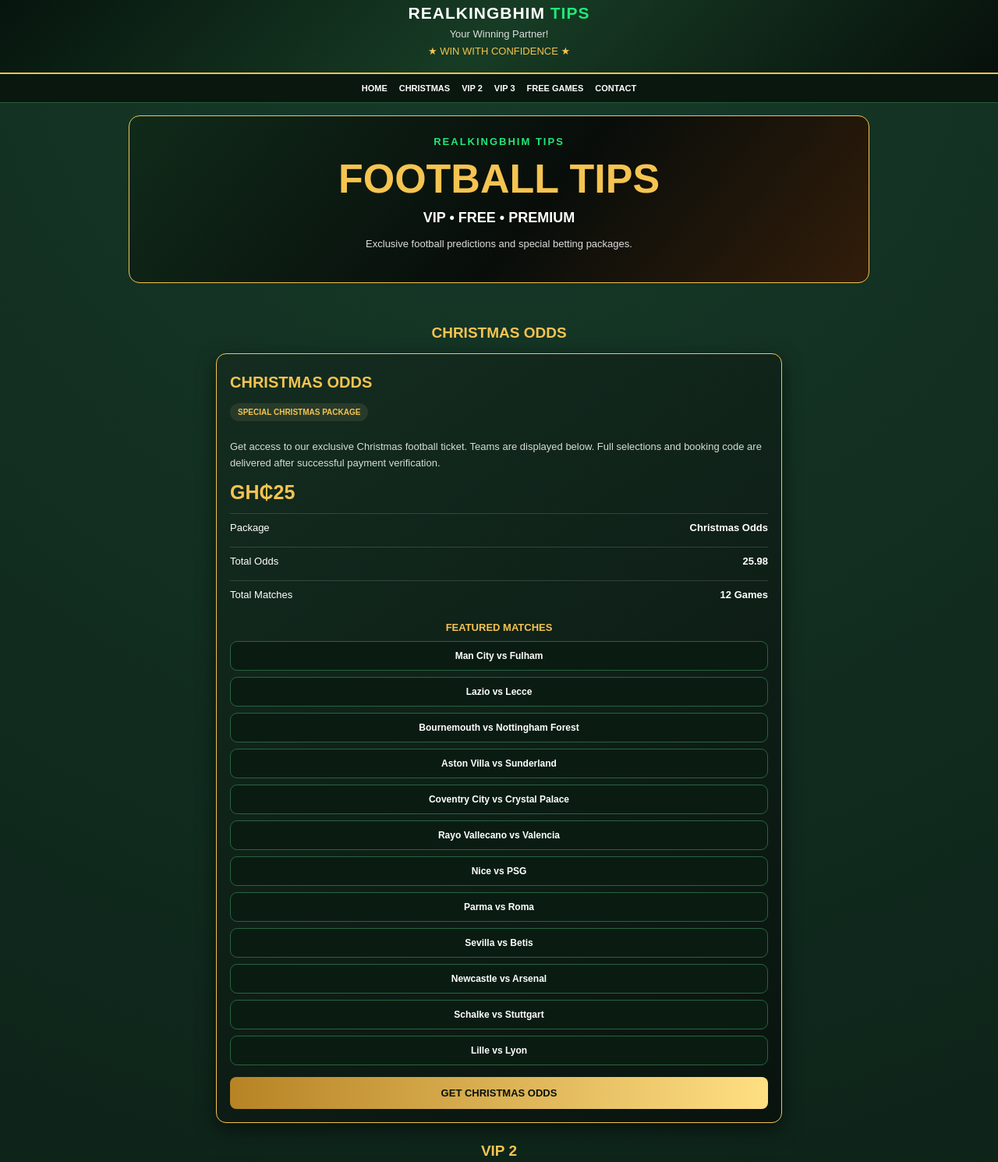
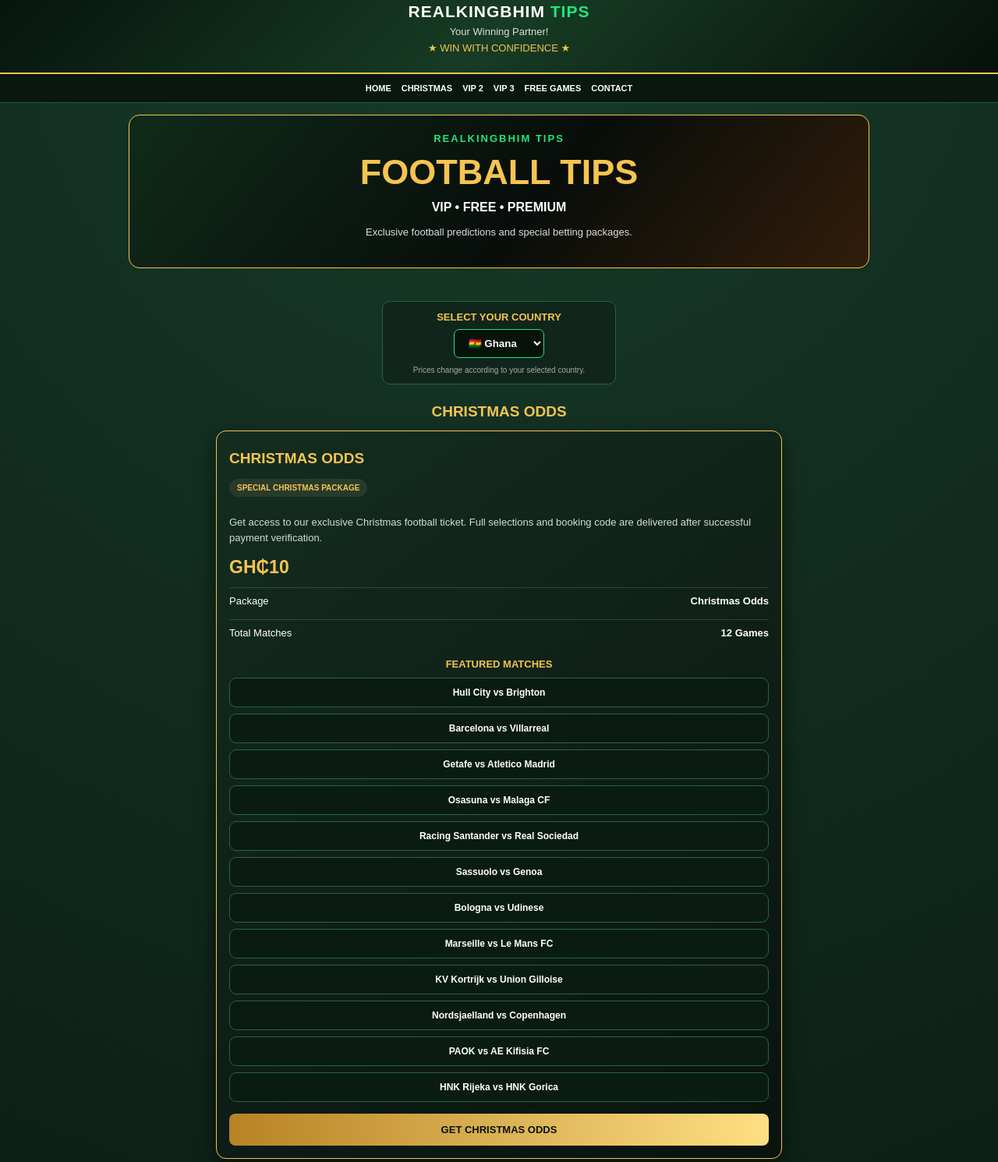
Before and after one commit to alhassansani2222-gif/realkingbhim-tips, a plain HTML site: page index.html in a window 1280 px wide. Shown: the part 15-1505 px from the top of the page at 78% size. Drawn offline with Linux system fonts and the light colour scheme.

Commit message:
Update index.html

```diff
--- a/index.html
+++ b/index.html
@@ -4,7 +4,7 @@
 <head>
 <meta charset="UTF-8">
 <meta name="viewport" content="width=device-width, initial-scale=1.0">
-<title>RealKingBhim Tips | VIP & Christmas Odds</title>
+<title>RealKingBhim Tips | Christmas & VIP Games</title>
 
 <style>
 :root{
@@ -18,62 +18,60 @@ html{scroll-behavior:smooth}
 body{
 margin:0;
 background:radial-gradient(circle at top,#173b29,#050d0a 70%);
-color:#fff;
-font-family:Arial,sans-serif;
-font-size:13px;
+color:#fff;font-family:Arial,sans-serif;font-size:13px;
 }
 header{
-padding:20px 12px;
-text-align:center;
+padding:18px 12px;text-align:center;
 background:linear-gradient(135deg,#06140d,#173c25,#07100b);
 border-bottom:2px solid var(--gold);
 }
 .logo{font-size:21px;font-weight:900;letter-spacing:1px}
 .logo span{color:var(--green)}
-header p{color:#ddd;margin:7px 0 0}
+header p{color:#ddd;margin:6px 0}
 nav{
-display:flex;justify-content:center;gap:15px;
+display:flex;justify-content:center;gap:13px;
 padding:12px 5px;background:#09170f;
 position:sticky;top:0;z-index:10;
 border-bottom:1px solid #245b3a;flex-wrap:wrap;
 }
 nav a{color:white;text-decoration:none;font-size:11px;font-weight:bold}
 .hero{
-margin:16px auto;padding:25px 13px;max-width:950px;
+margin:15px auto;padding:22px 12px;max-width:950px;
 text-align:center;border:1px solid var(--gold);
 border-radius:14px;
 background:linear-gradient(130deg,#102b1a,#080d0a 55%,#321d0a);
 }
 .hero .small{color:var(--green);font-weight:bold;letter-spacing:2px}
-.hero h1{font-size:clamp(32px,7vw,52px);margin:10px 0;color:var(--gold)}
-.hero h2{font-size:18px;margin:7px}
-.hero p{color:#ddd;line-height:1.6}
+.hero h1{font-size:clamp(30px,7vw,45px);margin:10px 0;color:var(--gold)}
+.hero h2{font-size:16px;margin:7px}
+.hero p{color:#ddd;line-height:1.5}
 .container{max-width:750px;margin:auto;padding:12px}
-.section-title{text-align:center;color:var(--gold);font-size:19px;margin:25px 0 15px}
+.section-title{text-align:center;color:var(--gold);font-size:19px;margin:24px 0 13px}
 .card{
 background:linear-gradient(145deg,#142d20,#09130e);
 border:1px solid var(--gold);border-radius:13px;
-padding:17px;margin-bottom:20px;
+padding:16px;margin-bottom:18px;
 box-shadow:0 8px 25px #0008;
 }
-.card h2{color:var(--gold);font-size:20px;margin:8px 0}
+.card h2{color:var(--gold);font-size:19px;margin:8px 0}
 .tag{
 display:inline-block;padding:6px 10px;border-radius:20px;
 background:#283b2b;color:var(--gold);
 font-weight:bold;margin:7px 0 10px;font-size:10px;
 }
 .description{color:#d3ded6;line-height:1.6}
-.price{font-size:25px;color:var(--gold);font-weight:900;margin:12px 0}
+.price{font-size:23px;color:var(--gold);font-weight:900;margin:12px 0}
+.naira{color:var(--green);font-size:16px;font-weight:bold;margin-top:-5px}
 .stats{
 display:flex;justify-content:space-between;gap:10px;
-padding:10px 0;border-top:1px solid #ffffff25;margin-top:7px;
+padding:9px 0;border-top:1px solid #ffffff25;margin-top:7px;
 }
 .match{
 padding:11px 8px;margin:8px 0;background:#0a1c12;
 border:1px solid #286340;border-radius:9px;
 text-align:center;font-weight:bold;font-size:12px;
 }
-.match-title{color:var(--gold);text-align:center;font-size:13px;margin:17px 0 10px}
+.match-title{color:var(--gold);text-align:center;font-size:13px;margin:16px 0 10px}
 .pick{color:var(--green);font-size:11px;margin-top:5px}
 .btn{
 display:block;text-align:center;text-decoration:none;
@@ -83,13 +81,23 @@ color:#07120b;font-weight:900;font-size:13px;
 }
 .free-code{
 padding:12px;text-align:center;border:1px dashed var(--green);
-border-radius:9px;color:var(--green);font-size:17px;
+border-radius:9px;color:var(--green);font-size:16px;
 font-weight:900;margin:13px 0;
 }
 .notice{
 margin:18px 0;padding:14px;border-radius:10px;
 background:#29200e;border:1px solid var(--gold);
 color:#f7e2a8;text-align:center;line-height:1.6;
+}
+.currency-box{
+text-align:center;margin:15px auto;padding:12px;
+background:#10251b;border:1px solid #286340;
+border-radius:10px;max-width:300px;
+}
+.currency-box label{display:block;color:var(--gold);font-weight:bold;margin-bottom:8px}
+.currency-box select{
+background:#07120b;color:white;border:1px solid var(--green);
+padding:9px 14px;border-radius:7px;font-weight:bold;
 }
 footer{
 margin-top:30px;padding:22px 12px;text-align:center;
@@ -99,7 +107,7 @@ color:#aaa;line-height:1.8;
 footer strong{color:var(--green)}
 @media(max-width:500px){
 .logo{font-size:19px}
-.card{padding:14px}
+.card{padding:13px}
 nav{gap:10px}
 }
 </style>
@@ -131,6 +139,19 @@ nav{gap:10px}
 
 <main class="container">
 
+<!-- COUNTRY AND CURRENCY SELECTOR -->
+
+<div class="currency-box">
+<label for="country">SELECT YOUR COUNTRY</label>
+<select id="country" onchange="changeCurrency()">
+<option value="GH">🇬🇭 Ghana</option>
+<option value="NG">🇳🇬 Nigeria</option>
+</select>
+<p style="font-size:10px;color:#aaa;margin-bottom:0">
+Prices change according to your selected country.
+</p>
+</div>
+
 <!-- CHRISTMAS ODDS -->
 
 <h2 class="section-title">CHRISTMAS ODDS</h2>
@@ -141,30 +162,28 @@ nav{gap:10px}
 
 <p class="description">
 Get access to our exclusive Christmas football ticket.
-Teams are displayed below. Full selections and booking
-code are delivered after successful payment verification.
+Full selections and booking code are delivered after successful payment verification.
 </p>
 
-<div class="price">GH₵25</div>
+<div class="price" data-gh="GH₵10" data-ng="₦1,200">GH₵10</div>
 
 <div class="stats"><span>Package</span><strong>Christmas Odds</strong></div>
-<div class="stats"><span>Total Odds</span><strong>25.98</strong></div>
 <div class="stats"><span>Total Matches</span><strong>12 Games</strong></div>
 
 <h3 class="match-title">FEATURED MATCHES</h3>
 
-<div class="match">Man City vs Fulham</div>
-<div class="match">Lazio vs Lecce</div>
-<div class="match">Bournemouth vs Nottingham Forest</div>
-<div class="match">Aston Villa vs Sunderland</div>
-<div class="match">Coventry City vs Crystal Palace</div>
-<div class="match">Rayo Vallecano vs Valencia</div>
-<div class="match">Nice vs PSG</div>
-<div class="match">Parma vs Roma</div>
-<div class="match">Sevilla vs Betis</div>
-<div class="match">Newcastle vs Arsenal</div>
-<div class="match">Schalke vs Stuttgart</div>
-<div class="match">Lille vs Lyon</div>
+<div class="match">Hull City vs Brighton</div>
+<div class="match">Barcelona vs Villarreal</div>
+<div class="match">Getafe vs Atletico Madrid</div>
+<div class="match">Osasuna vs Malaga CF</div>
+<div class="match">Racing Santander vs Real Sociedad</div>
+<div class="match">Sassuolo vs Genoa</div>
+<div class="match">Bologna vs Udinese</div>
+<div class="match">Marseille vs Le Mans FC</div>
+<div class="match">KV Kortrijk vs Union Gilloise</div>
+<div class="match">Nordsjaelland vs Copenhagen</div>
+<div class="match">PAOK vs AE Kifisia FC</div>
+<div class="match">HNK Rijeka vs HNK Gorica</div>
 
 <a class="btn" href="https://paystack.shop/pay/p5tgcalrh1" target="_blank" rel="noopener">GET CHRISTMAS ODDS</a>
 </section>
@@ -182,28 +201,18 @@ Get access to our exclusive VIP 2 football ticket.
 Selections and booking code remain private until payment verification.
 </p>
 
-<div class="price">GH₵40</div>
+<div class="price" data-gh="GH₵25" data-ng="₦3,000">GH₵25</div>
 
 <div class="stats"><span>Package</span><strong>VIP 2</strong></div>
-<div class="stats"><span>Total Odds</span><strong>46.93</strong></div>
-<div class="stats"><span>Total Matches</span><strong>14 Games</strong></div>
+<div class="stats"><span>Total Matches</span><strong>5 Games</strong></div>
 
 <h3 class="match-title">FEATURED MATCHES</h3>
 
-<div class="match">Galatasaray vs Samsunspor</div>
-<div class="match">Como vs Cagliari</div>
-<div class="match">Borussia M'gladbach vs Dortmund</div>
-<div class="match">Union Berlin vs RB Leipzig</div>
-<div class="match">Bayer Leverkusen vs Paderborn</div>
-<div class="match">Eintracht Frankfurt vs Hoffenheim</div>
-<div class="match">Elversberg vs Freiburg</div>
-<div class="match">Chelsea vs Leeds United</div>
-<div class="match">Kocaelispor vs Fenerbahce</div>
-<div class="match">Bohemians Prague vs Viktoria Plzen</div>
-<div class="match">Napoli vs Torino</div>
-<div class="match">KV Mechelen vs Club Brugge</div>
-<div class="match">Strasbourg vs Brest</div>
-<div class="match">Nordsjaelland vs Copenhagen</div>
+<div class="match">KV Kortrijk vs Union Gilloise</div>
+<div class="match">Sparta Rotterdam vs Alkmaar</div>
+<div class="match">Go Ahead Eagles vs Fortuna Sittard</div>
+<div class="match">FK Austria Wien vs Salzburg</div>
+<div class="match">Liverpool vs Man Utd</div>
 
 <a class="btn" href="https://paystack.shop/pay/-5y0qyoakx" target="_blank" rel="noopener">GET VIP 2</a>
 </section>
@@ -218,19 +227,18 @@ Selections and booking code remain private until payment verification.
 
 <p class="description">
 Access our special VIP 3 correct score ticket.
-Full predictions and booking code are kept private until payment verification.
+Full predictions and booking code remain private until payment verification.
 </p>
 
-<div class="price">GH₵150</div>
+<div class="price" data-gh="GH₵100" data-ng="₦12,000">GH₵100</div>
 
 <div class="stats"><span>Package</span><strong>VIP 3</strong></div>
-<div class="stats"><span>Total Odds</span><strong>297.00</strong></div>
 <div class="stats"><span>Total Matches</span><strong>2 Games</strong></div>
 
 <h3 class="match-title">FEATURED MATCHES</h3>
 
-<div class="match">Real Madrid vs Celta</div>
-<div class="match">Rayo Vallecano vs Valencia</div>
+<div class="match">Liverpool vs Man Utd</div>
+<div class="match">Hull City vs Brighton</div>
 
 <a class="btn" href="https://paystack.shop/pay/sdofh9gf46" target="_blank" rel="noopener">GET VIP 3</a>
 </section>
@@ -250,33 +258,32 @@ Enjoy our free football predictions. No payment required.
 <div class="price" style="color:var(--green)">FREE</div>
 
 <div class="stats"><span>Package</span><strong>Free Games</strong></div>
-<div class="stats"><span>Total Odds</span><strong>10.43</strong></div>
 <div class="stats"><span>Total Matches</span><strong>4 Games</strong></div>
 
 <h3 class="match-title">FREE SELECTIONS</h3>
 
 <div class="match">
-Rayo Vallecano vs Valencia
-<div class="pick">Under 2.5 @ 1.87</div>
+Hull City vs Brighton
+<div class="pick">Over 2.5 @ 1.70</div>
 </div>
 
 <div class="match">
-Sevilla vs Betis
-<div class="pick">Away @ 2.47</div>
+Barcelona vs Villarreal
+<div class="pick">Home (0:2) @ 2.15</div>
 </div>
 
 <div class="match">
-Man City vs Fulham
-<div class="pick">Home @ 1.42</div>
+Getafe vs Atletico Madrid
+<div class="pick">Away @ 1.58</div>
 </div>
 
 <div class="match">
-Newcastle vs Arsenal
-<div class="pick">Away @ 1.59</div>
+Racing Santander vs Real Sociedad
+<div class="pick">Away @ 2.09</div>
 </div>
 
 <div class="free-code">
-FREE BOOKING CODE: BSB4B4
+FREE BOOKING CODE: CSB2CX
 </div>
 
 <p style="text-align:center;color:#aaa;font-size:11px">
@@ -304,5 +311,14 @@ Access is provided through the subscriber dashboard after successful payment ver
 <p>Bet responsibly. Football predictions are not guaranteed results.</p>
 </footer>
 
+<script>
+function changeCurrency(){
+const country=document.getElementById("country").value;
+document.querySelectorAll(".price[data-gh]").forEach(function(price){
+price.textContent=country==="NG"?price.dataset.ng:price.dataset.gh;
+});
+}
+</script>
+
 </body>
 </html>
```
